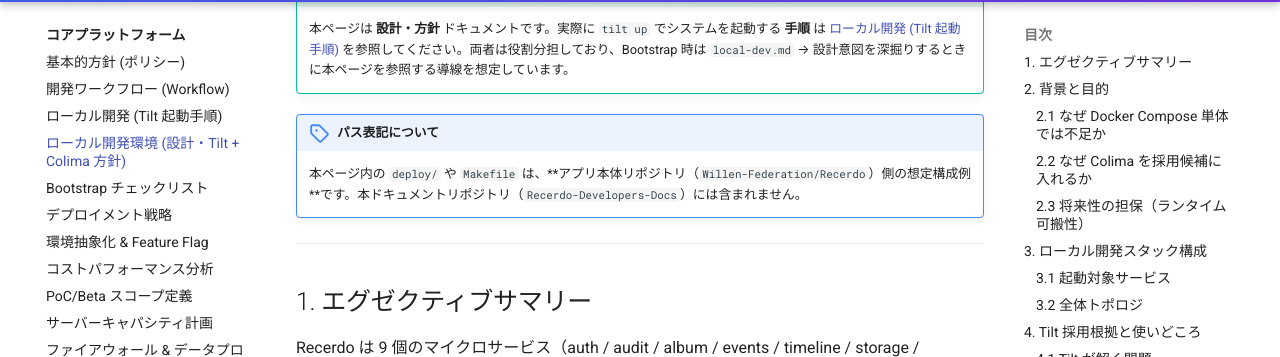
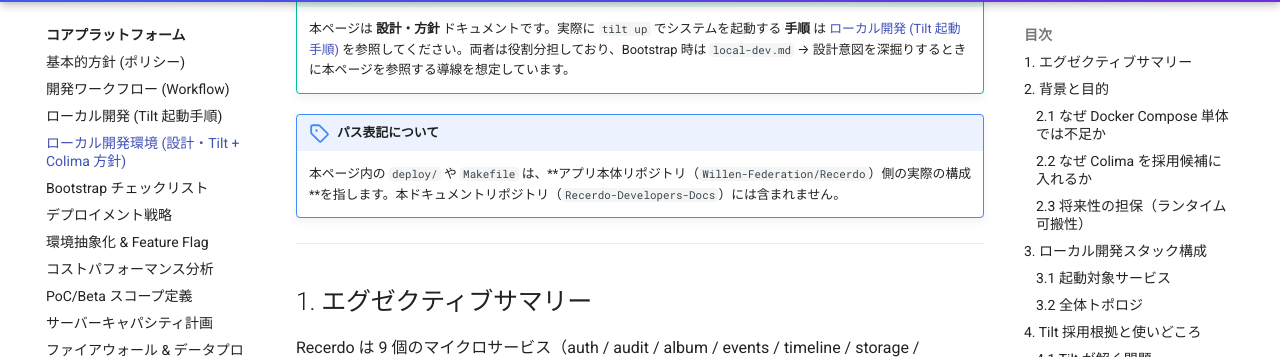
Before and after one commit to Willen-Federation/Recerdo-Developers-Docs, an MkDocs documentation site: the page built from docs/core/local-development.md, in a window 1280 px wide and 900 px high, scrolled down 468 px. Shown: the part 94-451 px from the top of the window. Built offline with MkDocs 1.6.1 and Material for MkDocs 9.7.7, drawn with Linux system fonts in a browser that asks for light colours; comment, search, counter and statistics services are not loaded; some of the changed text lies outside the part shown.

Commit message:
docs: clarify app-repo path wording and explicit dependency base case
Agent-Logs-Url: https://github.com/Willen-Federation/Recerdo-Developers-Docs/sessions/9b9c4fb6-6386-4a01-964a-ed3b1d9da935

Co-authored-by: kackey621 <16284932+kackey621@users.noreply.github.com>

```diff
--- a/docs/core/local-development.md
+++ b/docs/core/local-development.md
@@ -13,7 +13,7 @@
     本ページは **設計・方針** ドキュメントです。実際に `tilt up` でシステムを起動する **手順** は [ローカル開発 (Tilt 起動手順)](local-dev.md) を参照してください。両者は役割分担しており、Bootstrap 時は `local-dev.md` → 設計意図を深掘りするときに本ページを参照する導線を想定しています。
 
 !!! note "パス表記について"
-    本ページ内の `deploy/` や `Makefile` は、**アプリ本体リポジトリ（`Willen-Federation/Recerdo`）側の想定構成例**です。本ドキュメントリポジトリ（`Recerdo-Developers-Docs`）には含まれません。
+    本ページ内の `deploy/` や `Makefile` は、**アプリ本体リポジトリ（`Willen-Federation/Recerdo`）側の実際の構成**を指します。本ドキュメントリポジトリ（`Recerdo-Developers-Docs`）には含まれません。
 
 ---
 
@@ -224,11 +224,11 @@ profile_services = {
 }
 
 def service_deps(name):
+    if name == 'feature-flag-svc':
+        return []
     if name == 'auth-svc':
         return ['feature-flag-svc']
-    if name != 'feature-flag-svc':
-        return ['auth-svc']
-    return []
+    return ['auth-svc']
 
 for name, port, path in services:
     if profile_services.get(profile) and name not in profile_services[profile]:
```
